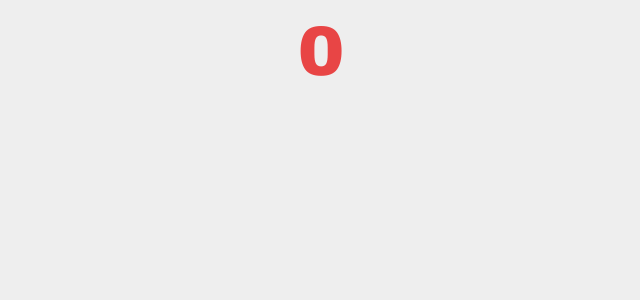
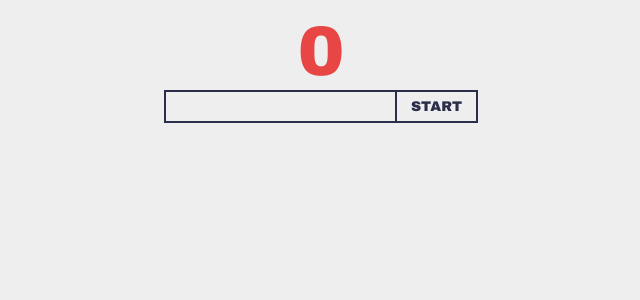
Before and after one commit to duerdod/wikipedia-destinations, a React (Create React App) app: page /wiki in a window 1280 px wide. Shown: the top 300 px of the page, without its empty margins (319-959 px from the left). Built offline with nearby package versions, Linux system fonts and the light colour scheme.

Commit message:
added start form, some styling

```diff
--- a/src/App.js
+++ b/src/App.js
@@ -4,6 +4,7 @@ import styled, { ThemeProvider } from 'styled-components';
 import theme, { Reset } from './Theme';
 import { StatsProvider } from './components/StatsProvider';
 import Article from './components/Article';
+import StartFrom from './components/StartFrom';
 import Stats from './components/Stats';
 
 const Container = styled.section`
@@ -23,6 +24,7 @@ function App() {
           <Container>
             <Stats />
             <Route path={'/wiki/:article'} component={Article} />
+            <Route path={'/wiki'} component={StartFrom} />
           </Container>
         </Router>
       </StatsProvider>
--- a/src/Theme.js
+++ b/src/Theme.js
@@ -18,6 +18,7 @@ const theme = {
     large: '1.1rem',
     xlarge: '1.4rem'
   },
+  transition: '.4s ease',
   isMobile: '@media screen and (max-width: 52em)',
   titleFont: 'Arial Black, sans-serif'
 };
--- a/src/components/Article.js
+++ b/src/components/Article.js
@@ -5,8 +5,9 @@ import useWikiFetch from '../hooks/useWikiFetch';
 import useLinkMimic from '../hooks/useLinkMimic';
 import { StatsContext } from './StatsProvider';
 import theme from '../Theme';
+import Error from './Error';
 
-const Container = styled.div`
+export const Container = styled.div`
   padding: 0 1rem;
   max-width: 650px;
   margin: 0 auto;
@@ -34,9 +35,15 @@ const StyledArticle = styled.div`
     color: ${theme.color.brown};
   }
 
-  h1, h2, h3, h4 {
+  h3,
+  h4 {
     font-family: ${theme.titleFont};
     line-height: 1.6;
+    font-size: 1.2rem;
+  }
+  h1,
+  h2 {
+    font-family: ${theme.titleFont};
     font-size: 2rem;
   }
 
@@ -82,6 +89,7 @@ const Article = () => {
 
   return (
     <Container ref={articleRef}>
+      <Error article={article}>
         {loading ? (
           <LoadingComponenet />
         ) : (
@@ -93,6 +101,7 @@ const Article = () => {
             />
           </>
         )}
+      </Error>
     </Container>
   );
 };
--- /dev/null
+++ b/src/components/Error.js
@@ -0,0 +1,26 @@
+import React from 'react';
+import styled from 'styled-components';
+import useWikiFetch from '../hooks/useWikiFetch';
+import { Container } from './Article';
+
+const ErrorMessage = styled.h2`
+  text-align: center;
+  margin: 3rem 0;
+  font-family: ${p => p.theme.titleFont};
+`;
+
+const Error = ({ children, article }) => {
+  const { loading, error } = useWikiFetch(article);
+
+  if (!loading && error) {
+    return (
+      <Container>
+        <ErrorMessage>Wikipedia says: {error}</ErrorMessage>
+      </Container>
+    );
+  }
+
+  return children;
+};
+
+export default Error;
--- /dev/null
+++ b/src/components/StartFrom.js
@@ -0,0 +1,82 @@
+import React, { useState } from 'react';
+import styled from 'styled-components';
+import { useHistory } from 'react-router-dom';
+import theme from '../Theme';
+
+const Form = styled.form`
+  display: flex;
+  justify-content: center;
+
+  input,
+  button {
+    color: ${theme.color.greyish};
+    border: 2px solid ${theme.color.greyish};
+    padding: 0.5rem 1rem;
+    font-family: ${theme.titleFont};
+    font-size: ${theme.fontSize.normal};
+    transition: all ${p => p.theme.transition};
+  }
+  @media screen and (max-width: 40em) {
+    display: block;
+    padding: 1rem;
+    input,
+    button {
+      display: block;
+      width: 100%;
+    }
+    button {
+      margin-top: -2px;
+    }
+  }
+`;
+
+const Input = styled.input`
+  background: ${theme.background};
+  &:focus {
+    background: #ffffff;
+  }
+`;
+
+const Button = styled.button`
+  margin-left: -2px;
+  text-transform: uppercase;
+  cursor: pointer;
+  &:hover {
+    color: ${theme.background};
+    background: ${theme.color.greyish};
+  }
+`;
+
+function inputFormatter(rawInput) {
+  return rawInput
+    .replace(/(^|\s)([a-z])/g, (m, p1, p2) => p1 + p2.toUpperCase())
+    .replace(' ', '_');
+}
+
+const StartFrom = () => {
+  let { push } = useHistory();
+  const [rawInput, setInputValue] = useState('');
+
+  const handleChange = e => {
+    const { value } = e.target;
+    setInputValue(value);
+  };
+
+  const handleSubmit = e => {
+    const formattedInput = inputFormatter(rawInput);
+
+    e.preventDefault();
+    push({
+      pathname: `/wiki/${formattedInput}`
+    });
+  };
+
+  return (
+    <Form onSubmit={handleSubmit}>
+      <Input type="text" onChange={handleChange} />
+      <Button type="submit">Start</Button>
+    </Form>
+  );
+};
+
+export default StartFrom;
--- a/src/helpers/sanitizeResponse.js
+++ b/src/helpers/sanitizeResponse.js
@@ -1,3 +1,4 @@
-const sanitizeResponse = pages => Object.keys(pages).map(id => pages[id]);
+const sanitizeResponse = pages =>
+  pages ? Object.keys(pages).map(id => pages[id]) : [];
 
 export default sanitizeResponse;
--- a/src/hooks/useLinkMimic.js
+++ b/src/hooks/useLinkMimic.js
@@ -11,7 +11,7 @@ function useLinkMimic({
   const { article } = useParams();
 
   useEffect(() => {
-    if (ref.current) {
+    if (ref.current > 1) {
       const [displaytitle, article] = ref.current.children;
 
       if (!article.classList.contains(className)) {
--- a/src/hooks/useWikiFetch.js
+++ b/src/hooks/useWikiFetch.js
@@ -22,12 +22,13 @@ function useWikiFetch(title) {
     fetchData(finalUrl);
   }, [finalUrl, title]);
 
+  const error = data.error ? data.error.code : null;
   const rawData = data && data.parse;
   const pages = sanitizeResponse(loading ? {} : rawData);
   const [displaytitle, , rawContent] = pages;
-  const content = sanitizeHtml(loading ? null : rawContent['*']);
+  const content = sanitizeHtml(rawContent ? rawContent['*'] : null);
 
-  return { loading, pages, content, displaytitle };
+  return { loading, pages, content, displaytitle, error };
 }
 
 //https://en.wikipedia.org/w/api.php?action=help&modules=parse
```
Lines whose indentation alone changed are shown as unchanged.
